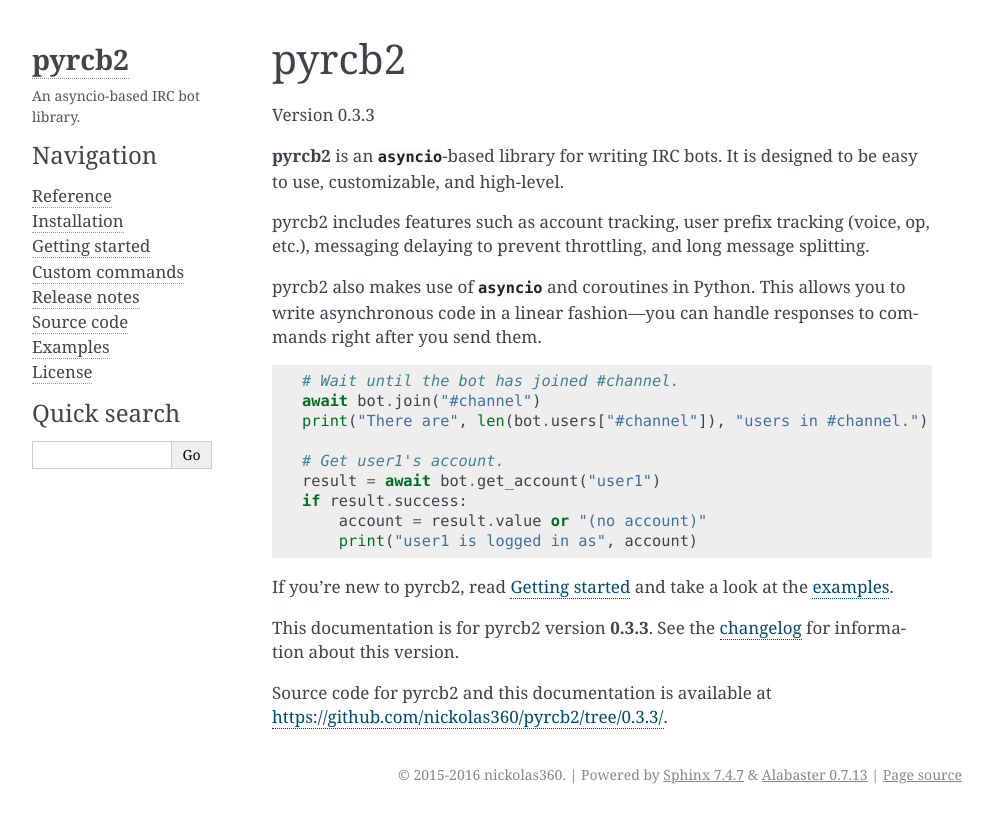
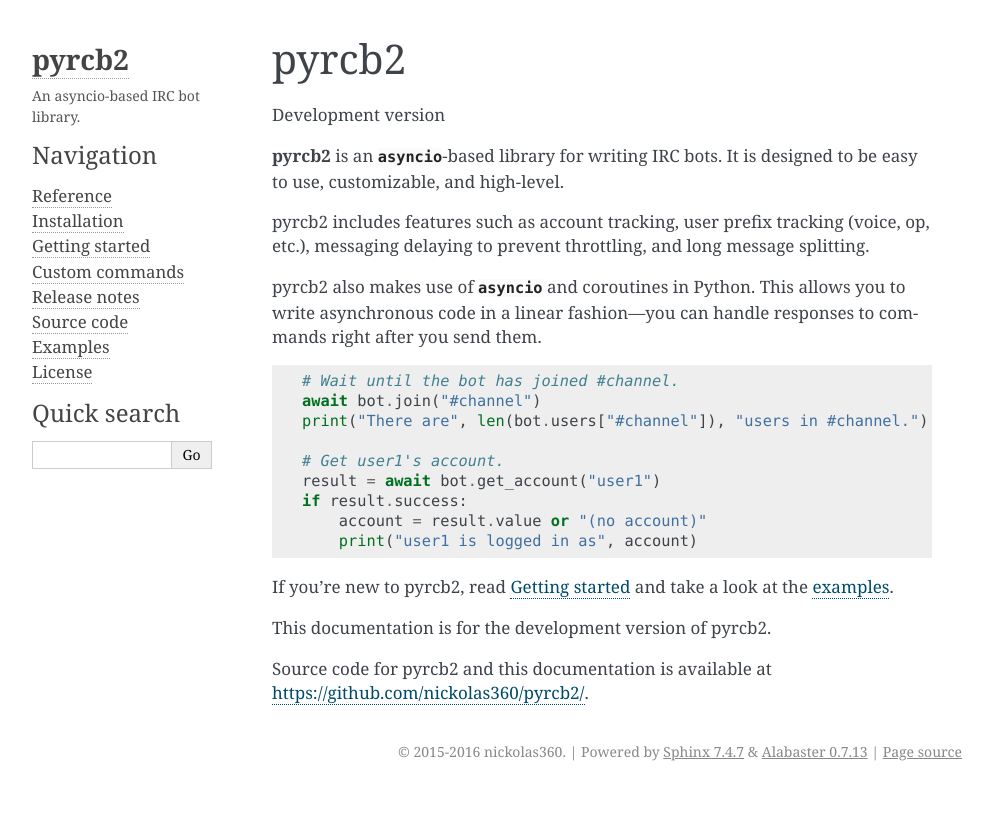
Before and after one commit to nickolas360/pyrcb2, a Sphinx documentation site: the page built from docs/index.rst, in a window 1280 px wide. Shown: the top 823 px of the page, without its empty margins (148-1141 px from the left). Built offline with Sphinx 7.4.7, drawn with Linux system fonts in a browser that asks for light colours; pages that are not in the unit, such as notebooks, are missing from menus.

Commit message:
Bump dev version

```diff
--- a/docs/conf.py
+++ b/docs/conf.py
@@ -66,7 +66,7 @@
 # The short X.Y version.
 version = '0.3'
 # The full version, including alpha/beta/rc tags.
-release = '0.3.3'
+release = '0.3.4-dev'
 
 # The language for content autogenerated by Sphinx. Refer to documentation
 # for a list of supported languages.
--- a/docs/getting-started.rst
+++ b/docs/getting-started.rst
@@ -217,6 +217,6 @@
    `examples/example.py`__
       The finished bot created above.
 
-__ https://github.com/nickolas360/pyrcb2/tree/0.3.3/examples/
-__ https://github.com/nickolas360/pyrcb2/blob/0.3.3/examples/skeleton.py
-__ https://github.com/nickolas360/pyrcb2/blob/0.3.3/examples/example.py
+__ https://github.com/nickolas360/pyrcb2/tree/master/examples/
+__ https://github.com/nickolas360/pyrcb2/blob/master/examples/skeleton.py
+__ https://github.com/nickolas360/pyrcb2/blob/master/examples/example.py
--- a/docs/index.rst
+++ b/docs/index.rst
@@ -25,7 +25,7 @@
 pyrcb2
 ======
 
-Version 0.3.3
+Development version
 
 **pyrcb2** is an `asyncio`-based library for writing IRC bots. It is designed
 to be easy to use, customizable, and high-level.
@@ -51,14 +51,12 @@
 If you're new to pyrcb2, read :doc:`getting-started` and take a look at the
 `examples`_.
 
-This documentation is for pyrcb2 version **0.3.3**.
-See the :doc:`changelog <release-notes/0.3>`
-for information about this version.
+This documentation is for the development version of pyrcb2.
 
 Source code for pyrcb2 and this documentation is available at
-`<https://github.com/nickolas360/pyrcb2/tree/0.3.3/>`_.
+`<https://github.com/nickolas360/pyrcb2/>`_.
 
-.. _examples: https://github.com/nickolas360/pyrcb2/tree/0.3.3/examples/
+.. _examples: https://github.com/nickolas360/pyrcb2/tree/master/examples/
 
 
 .. toctree::
@@ -69,6 +67,6 @@
    getting-started
    custom-commands
    release-notes/index
-   Source code <https://github.com/nickolas360/pyrcb2/tree/0.3.3/>
-   Examples <https://github.com/nickolas360/pyrcb2/tree/0.3.3/examples/>
-   License <https://github.com/nickolas360/pyrcb2/blob/0.3.3/LICENSE>
+   Source code <https://github.com/nickolas360/pyrcb2/tree/master/>
+   Examples <https://github.com/nickolas360/pyrcb2/tree/master/examples/>
+   License <https://github.com/nickolas360/pyrcb2/blob/master/LICENSE>
--- a/pyrcb2/__init__.py
+++ b/pyrcb2/__init__.py
@@ -37,7 +37,7 @@
 from . import numerics
 from . import utils
 
-__version__ = "0.3.3"
+__version__ = "0.3.4-dev"
 
 # Silence Pyflakes warnings about unused imports.
 assert [Status]
--- a/setup.py
+++ b/setup.py
@@ -32,7 +32,7 @@
 
 setup(
     name="pyrcb2",
-    version="0.3.3",
+    version="0.3.4-dev",
     description="An asyncio-based IRC bot library.",
     long_description=LONG_DESCRIPTION,
     url="https://github.com/nickolas360/pyrcb2",
```
Also changed, not shown: README.rst (+2 -6 lines).
